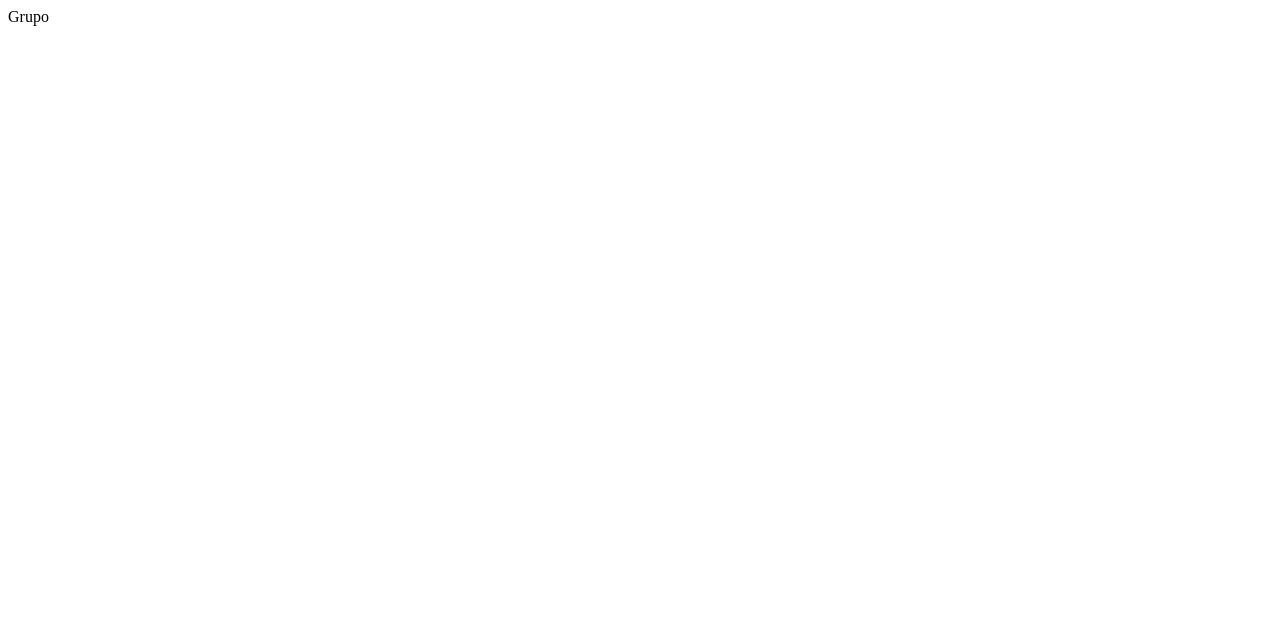
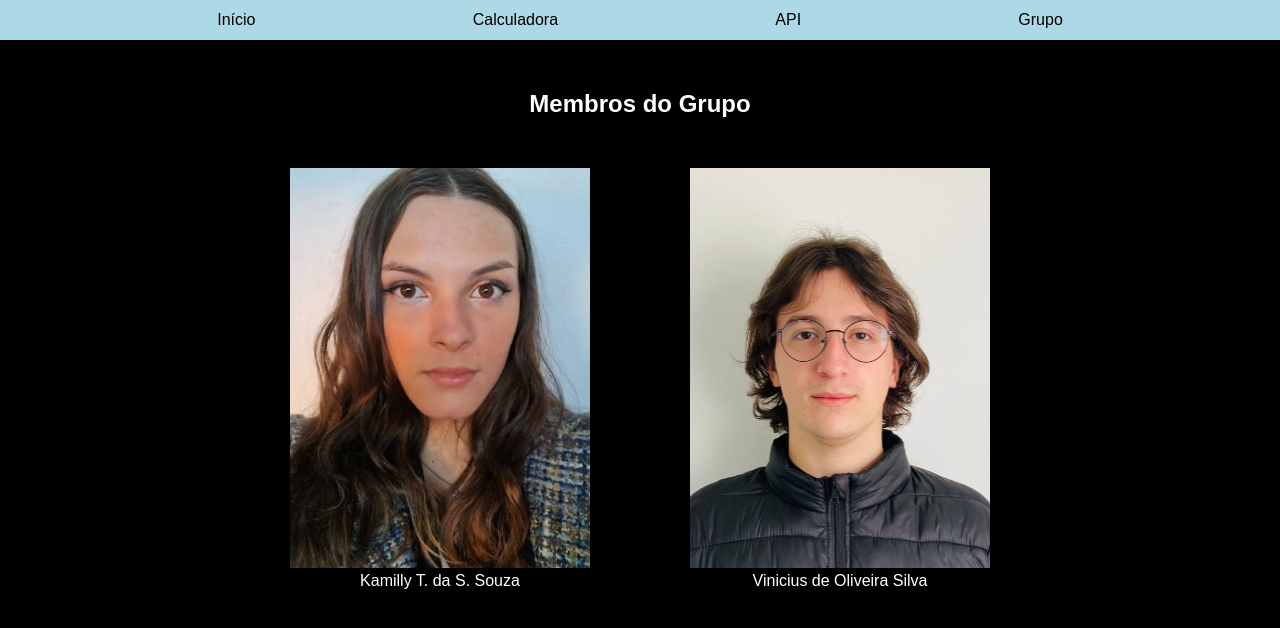
Before and after one commit to outlookkami/TrabalhoFinal-TDS, a plain HTML site: page grupo.html in a window 1280 px wide. Drawn offline with Linux system fonts and the light colour scheme.

Commit message:
Página do grupo e início da página da API

```diff
--- a/api.css
+++ b/api.css
@@ -0,0 +1,52 @@
+*{
+    margin: 0;
+    padding: 0;
+    box-sizing: border-box;
+}
+
+body{
+    background-color: black;
+    font-family: Arial, Helvetica, sans-serif;
+    color: white;
+}
+
+nav{
+    background-color: lightblue;
+    height: 40px;
+    display: flex;
+    justify-content: space-evenly;
+    align-items: center;
+    list-style-type: none;
+}
+
+nav a{
+    text-decoration: none;
+    color: black;
+}
+
+.container{
+    display: flex;
+    justify-content: space-evenly;
+    width: 100vw;
+}
+
+.card{
+    min-height: 320px;
+    width: 200px;
+    padding: 16px;
+    border-radius: 20px;
+    text-align: center;
+    margin: 80px;
+}
+
+.heroi1{
+    background-color:yellow;
+}
+
+.heroi2{
+    background-color:purple;
+}
+
+.heroi3{
+    background-color:green;
+}
--- a/calculadora.css
+++ b/calculadora.css
@@ -1,11 +1,30 @@
+*{
+  margin: 0;
+  padding: 0;
+  box-sizing: border-box;
+}
+
 body {
   background-color: #000;
   display: flex;
   justify-content: center;
   align-items: center;
-  height: 100vh;
   margin: 0;
   font-family: Arial, sans-serif;
+}
+
+nav{
+    background-color: lightblue;
+    height: 40px;
+    display: flex;
+    justify-content: space-evenly;
+    align-items: center;
+    list-style-type: none;
+}
+
+nav a{
+    text-decoration: none;
+    color: black;
 }
 
 .calculator {
--- a/grupo.css
+++ b/grupo.css
@@ -0,0 +1,51 @@
+*{
+    margin: 0;
+    padding: 0;
+    box-sizing: border-box;
+}
+
+body{
+    background-color: black;
+    font-family: Arial, Helvetica, sans-serif;
+    color: white;
+}
+
+nav{
+    background-color: lightblue;
+    height: 40px;
+    display: flex;
+    justify-content: space-evenly;
+    align-items: center;
+    list-style-type: none;
+}
+
+nav a{
+    text-decoration: none;
+    color: black;
+}
+
+a{
+    text-decoration: none;
+    color: white;
+}
+
+a:hover{
+    color: red;
+}
+
+h2{
+    text-align: center;
+    margin: 50px;
+}
+
+.membros{
+    display: flex;
+    align-items: center;
+    text-align: center;
+    justify-content:center;
+    gap: 100px;
+}
+
+img{
+    width: 300px;
+}
--- a/grupo.html
+++ b/grupo.html
@@ -1 +1,32 @@
-Grupo
+<!DOCTYPE html>
+<html lang="en">
+<head>
+    <meta charset="UTF-8">
+    <meta name="viewport" content="width=device-width, initial-scale=1.0">
+    <title>Grupo</title>
+    <link rel="stylesheet" href="grupo.css">
+</head>
+<body>
+    <header>
+        <nav>
+                <li><a href="index.html">Início</a></li>
+                <li><a href="calculadora.html">Calculadora</a></li>
+                <li><a href="api.html">API</a></li>
+                <li><a href="grupo.html">Grupo</a></li>
+        </nav>
+    </header>
+
+    <h2>Membros do Grupo</h2>
+
+    <div class="membros">
+        <div>
+            <img src="assets/kami - blazer azul.jpeg" alt="">
+            <p>Kamilly T. da S. Souza</p>
+        </div>
+        <div>
+            <img src="assets/Vini - foto exército com óculos.jpeg" alt="">
+            <p>Vinicius de Oliveira Silva</p>
+        </div>
+    </div>
+</body>
+</html>
```
Also changed, not shown: api.html (+25 -1 lines), calculadora.html (+9 -4 lines), index.html (+4 -5 lines), style.css (+5 -6 lines), assets/Vini - foto exército com óculos.jpeg (added), assets/kami - blazer azul.jpeg (added).
